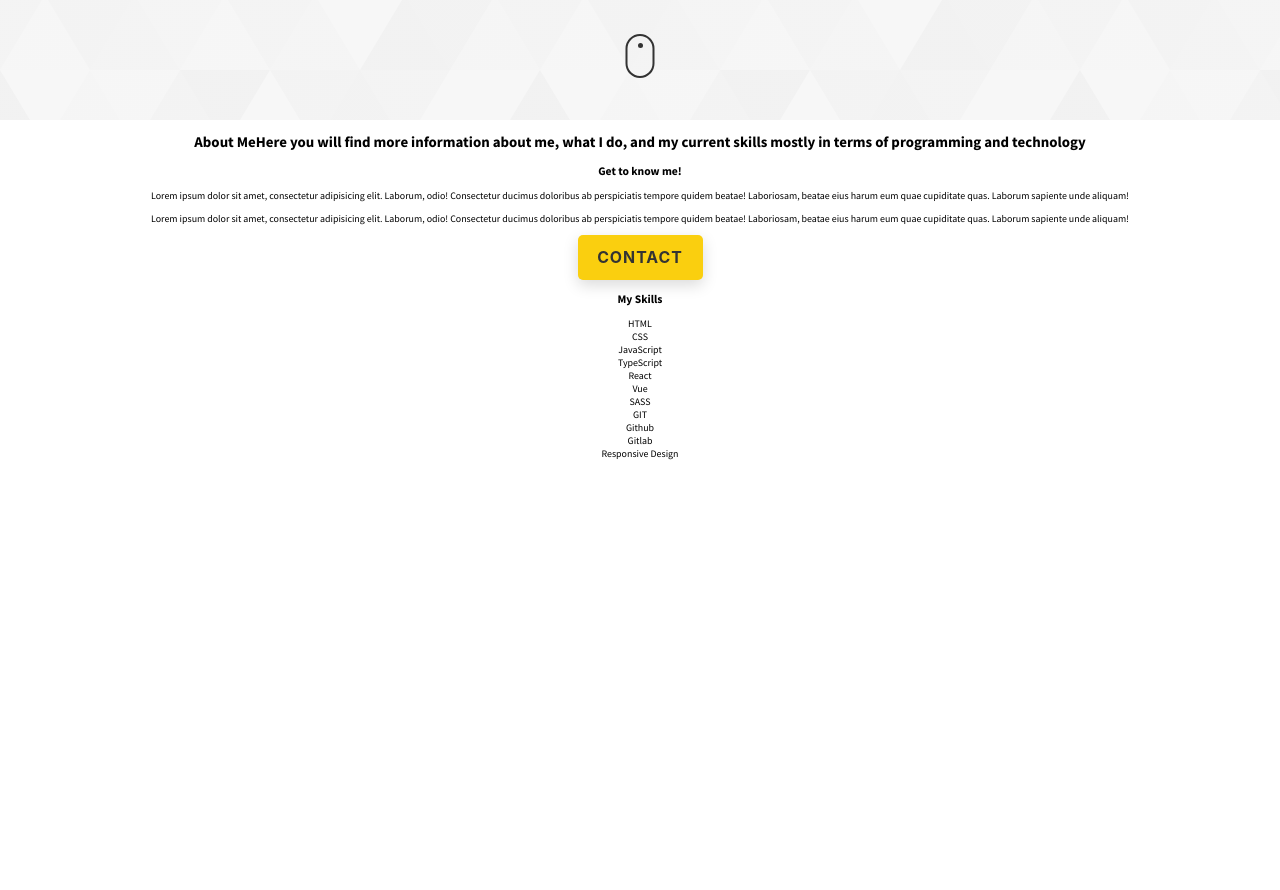
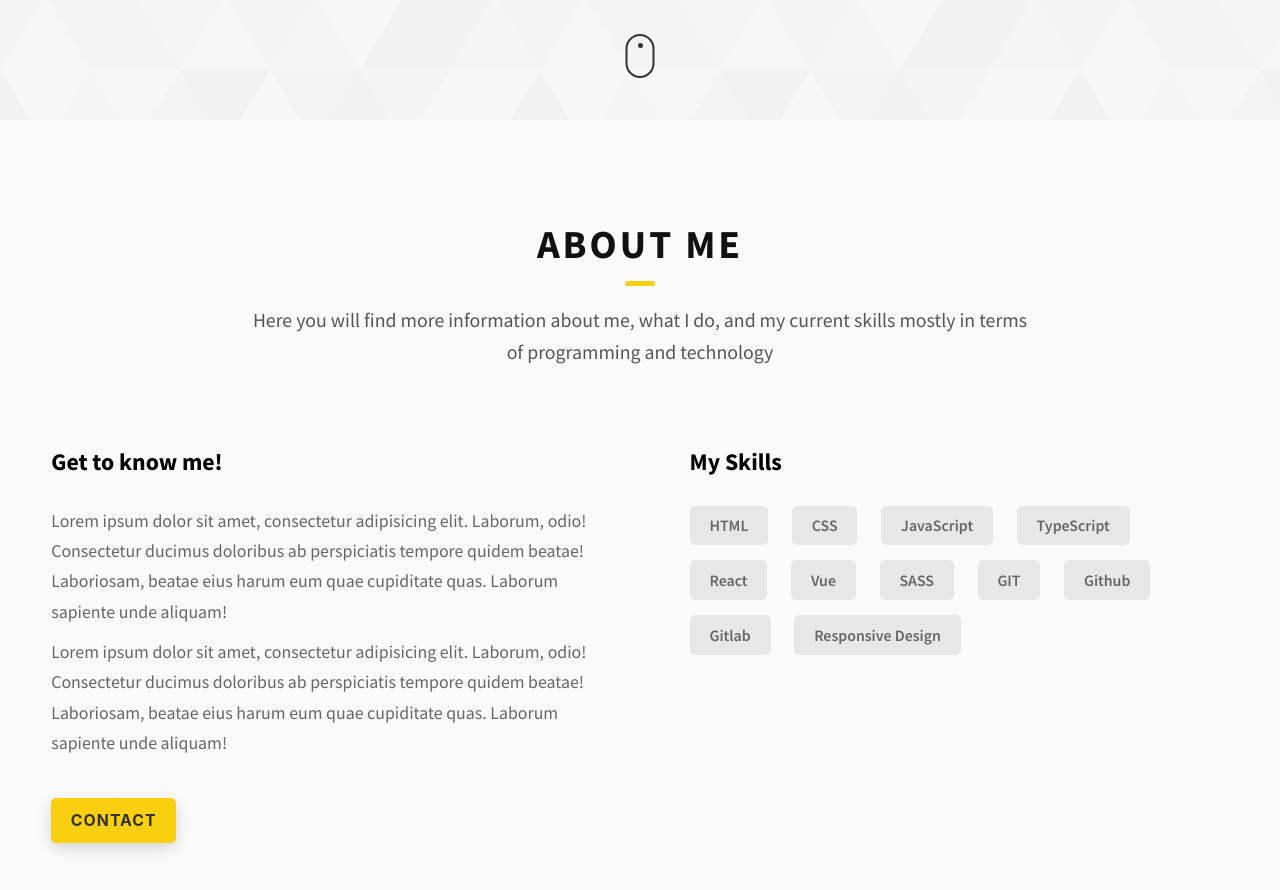
Before and after one commit to pooppicker/Wendy-Tsai, a React (Create React App) app: page / in a window 1280 px wide. Shown: the part 680-1570 px from the top of the page. Before the commit the page ends 1140 px from the top, so only its background shows below. Built offline with nearby package versions, Linux system fonts and the light colour scheme.

Commit message:
implement about section

```diff
--- a/src/components/About/index.jsx
+++ b/src/components/About/index.jsx
@@ -40,7 +40,7 @@ const About = () => {
   return (
     <>
       <section id="about" className={styles.about}>
-        <div className={styles.mainConainer}>
+        <div className={styles.mainContainer}>
           <h2 className={styles.heading}>
             <span className={styles.headingMain}>About Me</span>
             <span className={styles.headingSub}>
@@ -52,13 +52,13 @@ const About = () => {
             <div className={styles.aboutContentMain}>
               <h3 className={styles.aboutContentTitle}>Get to know me!</h3>
               <div className={styles.aboutContentDetail}>
-                <p>
+                <p className={styles.aboutContentDetailText}>
                   Lorem ipsum dolor sit amet, consectetur adipisicing elit.
                   Laborum, odio! Consectetur ducimus doloribus ab perspiciatis
                   tempore quidem beatae! Laboriosam, beatae eius harum eum quae
                   cupiditate quas. Laborum sapiente unde aliquam!
                 </p>
-                <p>
+                <p className={styles.aboutContentDetailText}>
                   Lorem ipsum dolor sit amet, consectetur adipisicing elit.
                   Laborum, odio! Consectetur ducimus doloribus ab perspiciatis
                   tempore quidem beatae! Laboriosam, beatae eius harum eum quae
--- a/src/components/About/style.module.scss
+++ b/src/components/About/style.module.scss
@@ -0,0 +1,103 @@
+.about {
+  background: #fafafa;
+  padding: 8rem 0;
+  .mainContainer {
+    max-width: 120rem;
+    margin: auto;
+    width: 92%;
+    .heading {
+      margin-bottom: 8rem;
+      .headingMain {
+        display: block;
+        text-transform: uppercase;
+        font-size: 4rem;
+        letter-spacing: 3px;
+        text-align: center;
+        margin-bottom: 3.5rem;
+        position: relative;
+        color: #111;
+        &::after {
+          content: "";
+          position: absolute;
+          height: 5px;
+          width: 3rem;
+          background: #facf0f;
+          left: 50%;
+          top: calc(100% + 1.2rem);
+          transform: translateX(-50%);
+          border-radius: 5px;
+        }
+      }
+      .headingSub {
+        font-size: 1.8rem;
+        display: block;
+        text-align: center;
+        color: #555;
+        font-weight: 500;
+        max-width: 80rem;
+        margin: auto;
+        line-height: 1.6;
+      }
+    }
+    .aboutContent {
+      display: grid;
+      grid-template-columns: 1fr;
+      grid-gap: 8rem;
+      .aboutContentTitle {
+        font-weight: 700;
+        font-size: 2.4rem;
+        margin-bottom: 3rem;
+      }
+      .aboutContentMain {
+        text-align: left;
+        .aboutContentDetail {
+          .aboutContentDetailText {
+            font-size: 1.8rem;
+            color: #666;
+            max-width: 60rem;
+            line-height: 1.7;
+            margin-bottom: 1rem;
+            &:last-child {
+              margin-bottom: 4rem;
+            }
+          }
+        }
+      }
+      .aboutContentSkills {
+        text-align-last: left;
+        .skills {
+          display: flex;
+          flex-wrap: wrap;
+          .skillsSkill {
+            padding: 1rem 2rem;
+            margin-bottom: 1.5rem;
+            margin-right: 1.5em;
+            font-size: 1.6em;
+            background: rgba(153, 153, 153, 0.2);
+            border-radius: 5px;
+            font-weight: 600;
+            color: #666;
+          }
+        }
+      }
+    }
+  }
+}
+
+@media screen and (min-width: 600px) {
+  .about {
+    padding: 10rem 0;
+    .mainContainer {
+      .heading {
+        .headingSub {
+          font-size: 2rem;
+        }
+      }
+      .aboutContent {
+        display: grid;
+        grid-template-columns: 1fr 1fr;
+        grid-gap: 10rem;
+      }
+    }
+  }
+}
--- a/src/components/Intro/style.module.scss
+++ b/src/components/Intro/style.module.scss
@@ -34,12 +34,19 @@
   .intro {
     height: 100vh;
     min-height: 80rem;
-    transform: translate(0, 0);
     .contentWrapper {
+      position: absolute;
+      left: 50%;
+      top: 50%;
+      transform: translate(-50%, -50%);
+      max-width: 90rem;
+      width: 92%;
       .title {
         font-size: 6rem;
+        font-weight: 800px;
       }
       .subTitle {
+        margin: 3rem auto 5rem auto;
         .subTitleText {
           font-size: 2.2rem;
         }
--- a/src/components/PrimaryButton/index.jsx
+++ b/src/components/PrimaryButton/index.jsx
@@ -1,8 +1,10 @@
 import React, { Component } from "react";
 import { Button } from "antd";
+import styles from "./style.module.scss"
 const PrimaryButton = ({ height, onClick, text, width, size }) => {
   return (
     <Button
+      className={styles.mainButton}
       onClick={onClick}
       type="primary"
       style={{
@@ -19,7 +21,7 @@ const PrimaryButton = ({ height, onClick, text, width, size }) => {
         fontWeight: 700,
         letterSpacing: "1px",
         cursor: "pointer",
-        alignItems: "center"
+        alignItems: "center",
         // padding: "1.5rem 5rem"
       }}
     >
--- /dev/null
+++ b/src/components/PrimaryButton/style.module.scss
@@ -0,0 +1,5 @@
+.mainButton {
+  &:hover {
+    transform: translateY(-3px);
+  }
+}
--- a/src/index.css
+++ b/src/index.css
@@ -2,11 +2,11 @@
 
 * {
   position: relative;
+  margin: 0;
+  padding: 0;
 }
 
 body {
-  margin: 0;
-  padding: 0;
   font-family: 'Source Sans Pro', sans-serif;
   -webkit-font-smoothing: antialiased;
   -moz-osx-font-smoothing: grayscale;
```
